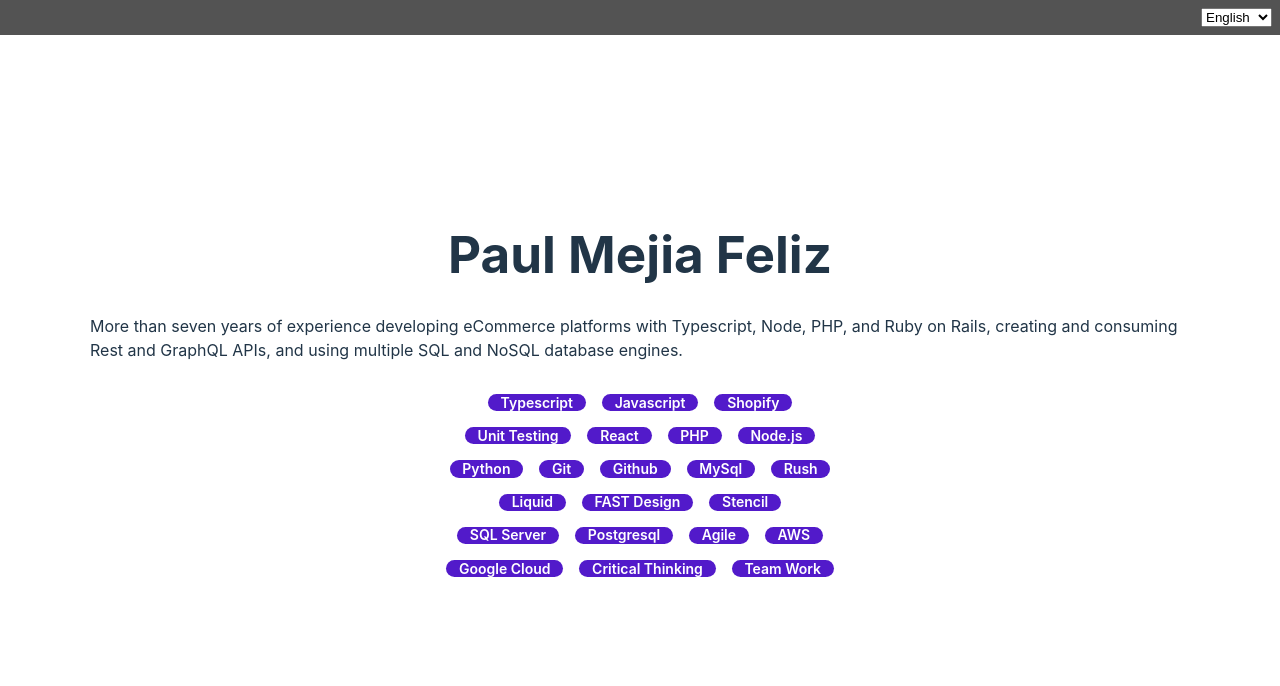
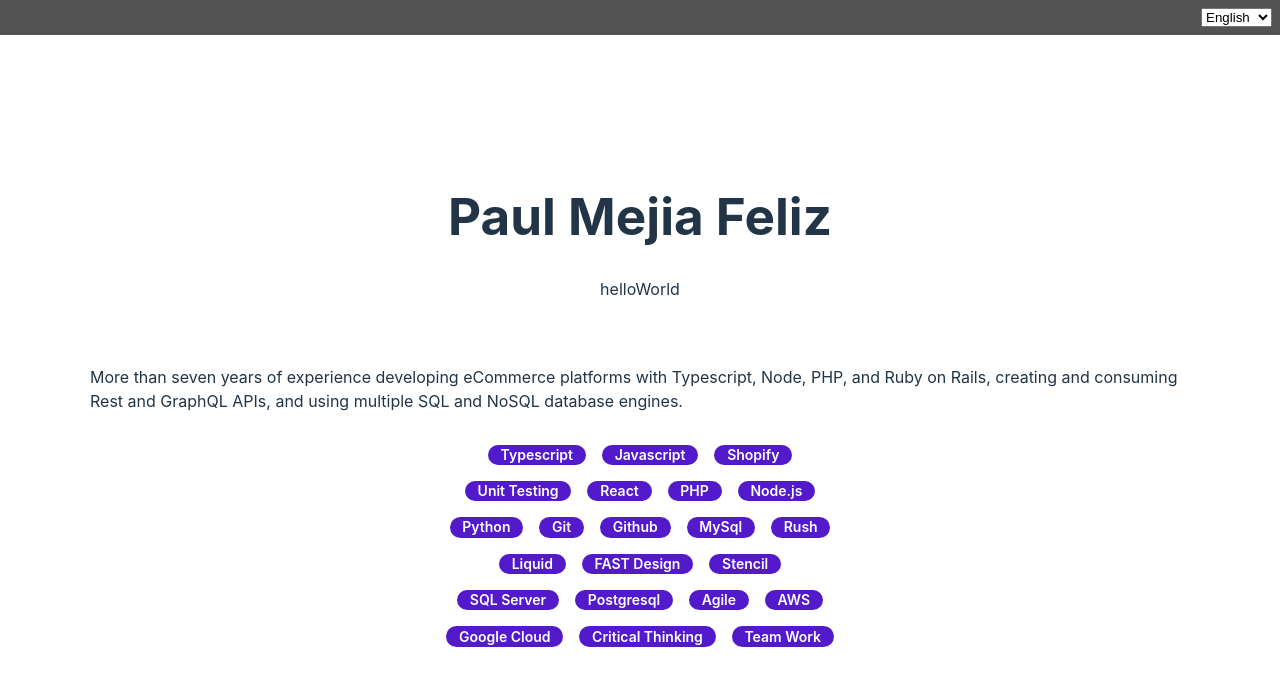
Before and after one commit to PaulMejiaFeliz/paulmejiafeliz.github.io, a React (Vite) app: page / in a window 1280 px wide. Shown: the top 686 px of the page. Built offline with nearby package versions, Linux system fonts and the light colour scheme; what i18next-resources-to-backend would draw is missing.

Commit message:
feat: Add translation example

```diff
--- a/src/components/ui/Tag.scss
+++ b/src/components/ui/Tag.scss
@@ -1,5 +1,5 @@
 .tag {
-  padding: 0.1rem 0.8rem;
+  padding: 0.2rem 0.8rem;
   color: #ffffff;
   background-color: #521aca;
   font-size: 14px;
--- a/src/pages/Profile.tsx
+++ b/src/pages/Profile.tsx
@@ -1,21 +1,25 @@
 import { FC } from 'react';
-// import { useTranslation } from 'react-i18next';
+import { useTranslation } from 'react-i18next';
 import { Card, Tag } from '../components';
 import { useUserContext } from '../hooks';
 
 import './Profile.scss';
 
 export const Profile: FC = () => {
-  // const { t } = useTranslation();
+  const { t } = useTranslation();
   const { firstName, lastName, summary, skills } = useUserContext();
 
   return (
     <>
-      <h1>
-        {firstName} {lastName}
-      </h1>
+      <Card>
+        <h1>
+          {firstName} {lastName}
+        </h1>
+        {t('helloWorld')}
+      </Card>
       <Card>
         <p>{summary}</p>
+
         <ul className="skills">
           {skills.map((s) => (
             <li key={s}>
```
Also changed, not shown: src/locales/en.json (line endings or trailing spaces), src/locales/es.json (line endings or trailing spaces), 1 other file (tests, documents, lock files or other folders).
